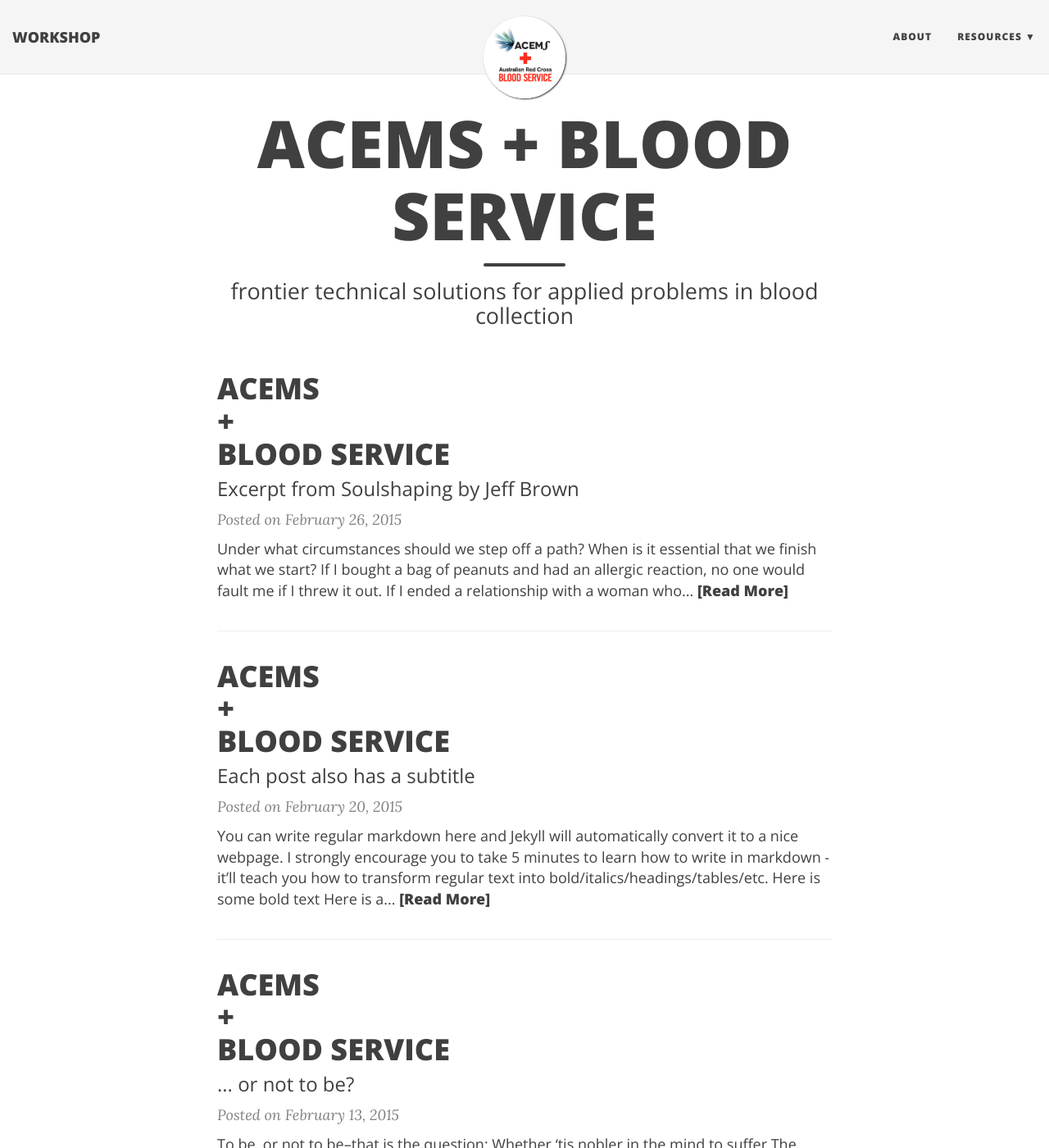
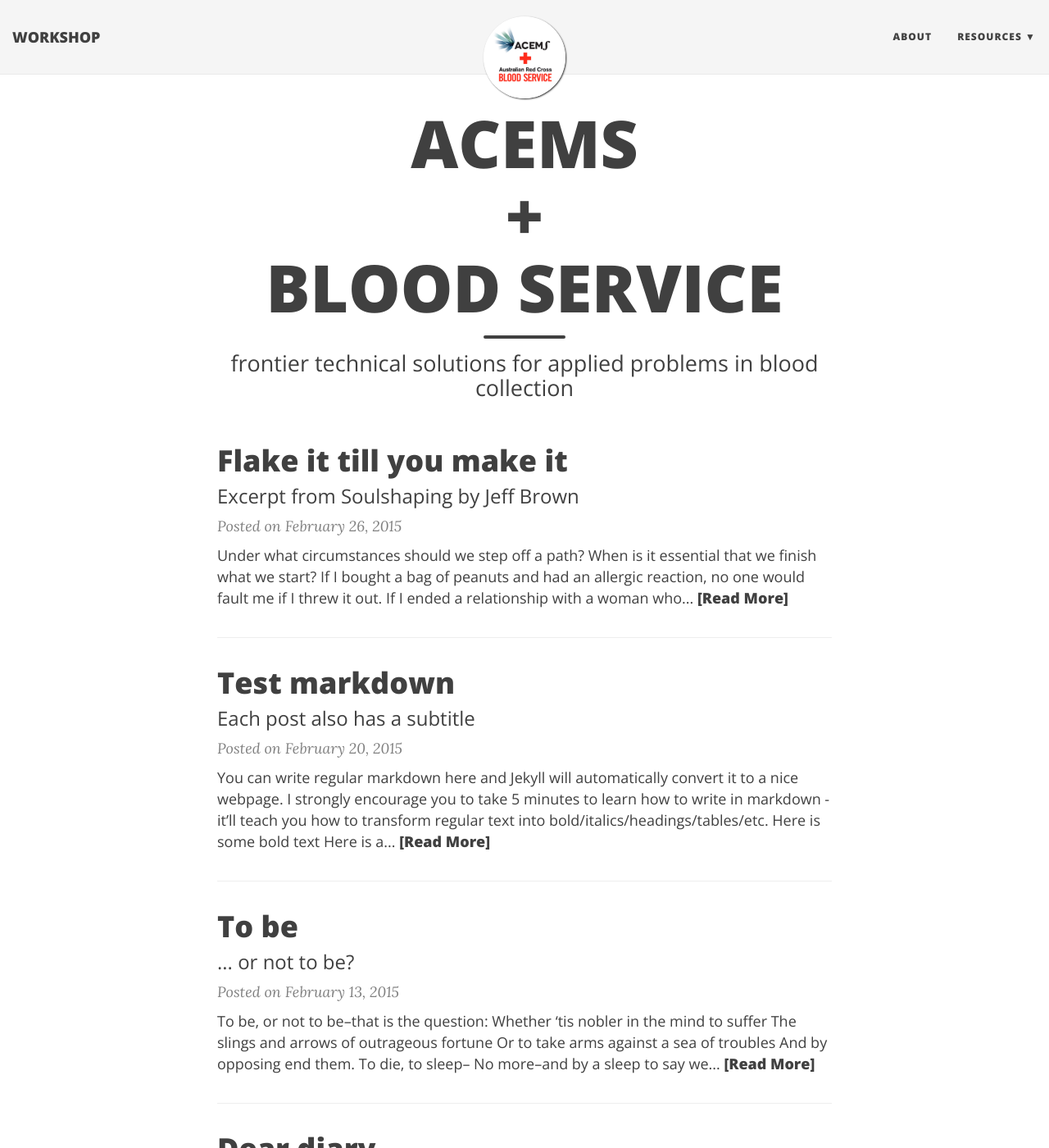
Before and after one commit to stephentwright/acems-bloodservice-workshop, a Jekyll site: the page built from index.html, in a window 1280 px wide and 1400 px high. Shown: the whole window at 82% size. Built offline with Jekyll 4.4.1, drawn with Linux system fonts in a browser that asks for light colours; nearby versions of some CDN libraries; the list of posts is cut into pages by our own code; some of the changed text lies outside the part shown.

Commit message:
finalising basic page

```diff
--- a/index.html
+++ b/index.html
@@ -1,6 +1,6 @@
 ---
 layout: page
-title: ACEMS + BLOOD SERVICE
+title: ACEMS <br /> + <br /> BLOOD SERVICE
 subtitle: frontier technical solutions for applied problems in blood collection
 ---
 
@@ -8,7 +8,7 @@
   {% for post in paginator.posts %}
   <article class="post-preview">
     <a href="{{ post.url | prepend: site.baseurl }}">
-	  <h2 class="post-title">ACEMS <br /> + <br /> BLOOD SERVICE</h2>
+	  <h2 class="post-title">{{ post.title }}</h2>
 
 	  {% if post.subtitle %}
 	  <h3 class="post-subtitle">
```
